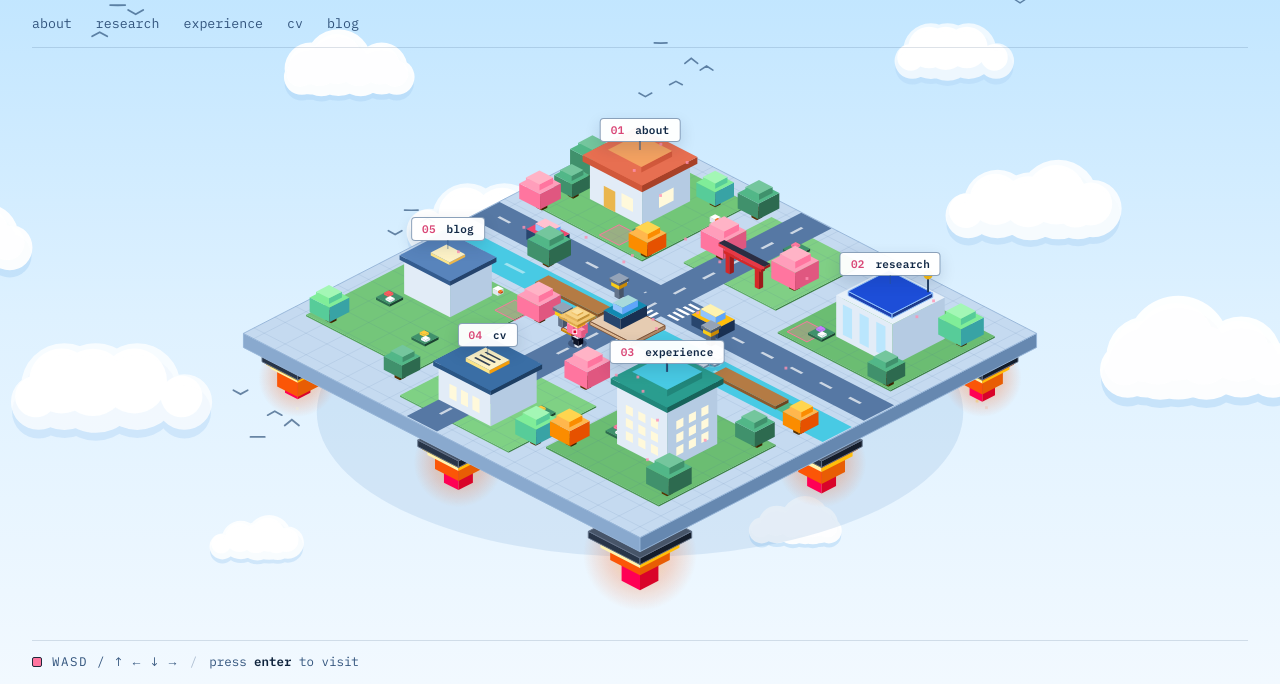
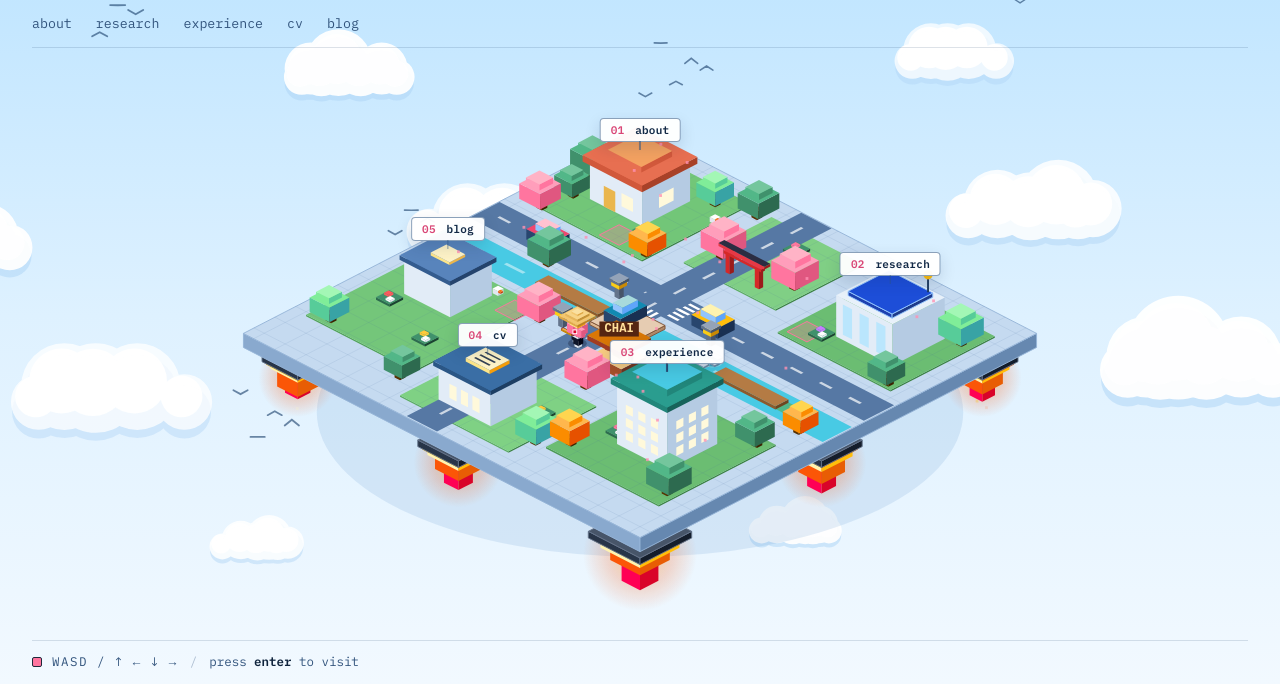
Before and after one commit to WasifAhmed1917/WasifAhmed1917.github.io, a plain HTML site: page index.html in a window 1280 px wide. Shown: the part 116-800 px from the top of the page. Drawn offline with Linux system fonts and the light colour scheme.

Commit message:
Add a chai stall to the town

```diff
--- a/index.html
+++ b/index.html
@@ -1529,6 +1529,7 @@
         },
       };
 
+      const CHAI_STALL = { gx: 1, gy: 2 };
       const CAR_SCALE = 1.4;
       const LOG_LEN_SCALE = 1.5;
       const LOG_THICK_SCALE = 1.5;
@@ -1680,6 +1681,7 @@
       }));
 
       function isBlocked(gx, gy) {
+        if (gx === CHAI_STALL.gx && gy === CHAI_STALL.gy) return true;
         if (gx < -9 || gx > 9 || gy < -9 || gy > 9) return true;
         for (const b of Object.values(BUILDINGS)) {
           const hx = b.wx / 2 - 0.1;
@@ -2015,6 +2017,27 @@
         { gx: 5.2, gy: 2.2, phase: 1.8 },
         { gx: -5.2, gy: 1.6, phase: 3.1 },
       ];
+
+      function drawChaiStall() {
+        const { gx, gy } = CHAI_STALL;
+        drawPrism(gx, gy, 1.4, 1.2, 0, 11, "#f9cc82", "#a85028", "#71351e");
+        for (const offset of [-0.55, 0.55]) {
+          drawPrism(gx + offset, gy, 0.13, 0.13, 11, 26, "#ffd098", "#9a522a", "#70351e");
+        }
+        drawPrism(gx, gy, 0.34, 0.3, 11, 16, "#fef3c7", "#a16207", "#78350f");
+        drawPrism(gx, gy, 1.65, 1.4, 26, 31, "#d97706", "#a33c21", "#762c16");
+
+        const sign = iso(gx, gy, 39);
+        ctx.save();
+        ctx.font = "bold 13px monospace";
+        ctx.textAlign = "center";
+        ctx.textBaseline = "middle";
+        ctx.fillStyle = "#562612";
+        ctx.fillRect(sign.x - 21, sign.y - 8, 42, 16);
+        ctx.fillStyle = "#ffdf9a";
+        ctx.fillText("CHAI", sign.x, sign.y);
+        ctx.restore();
+      }
 
       function drawTree(t, isNight, now) {
         const sway = prefersReducedMotion ? 0 : Math.sin(now * 0.0028 + t.phase) * 0.05;
@@ -2585,6 +2608,11 @@
           });
         });
 
+        renderables.push({
+          depth: CHAI_STALL.gx + CHAI_STALL.gy,
+          draw: drawChaiStall,
+        });
+
         TREES.forEach((t) => {
           renderables.push({
             depth: t.gx + t.gy,
```
